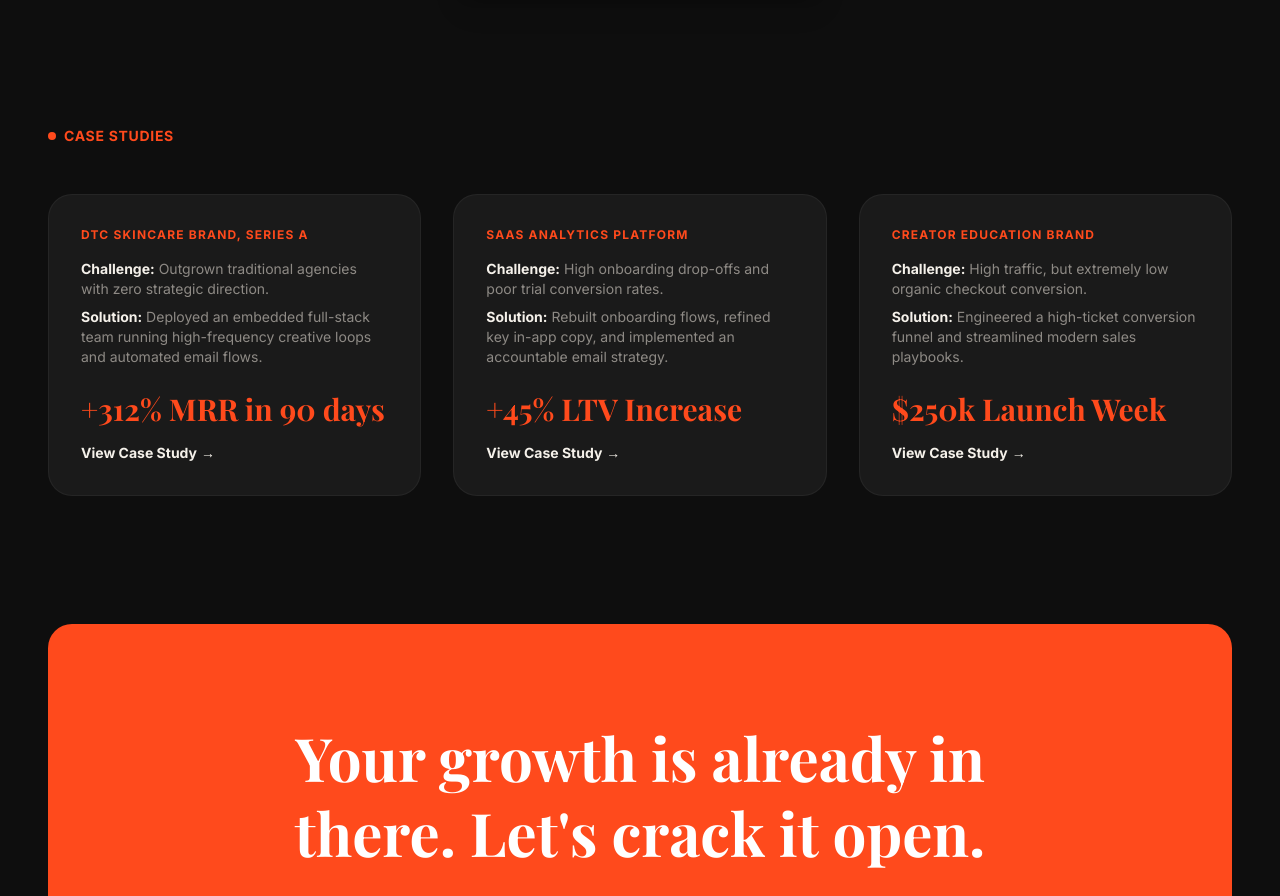
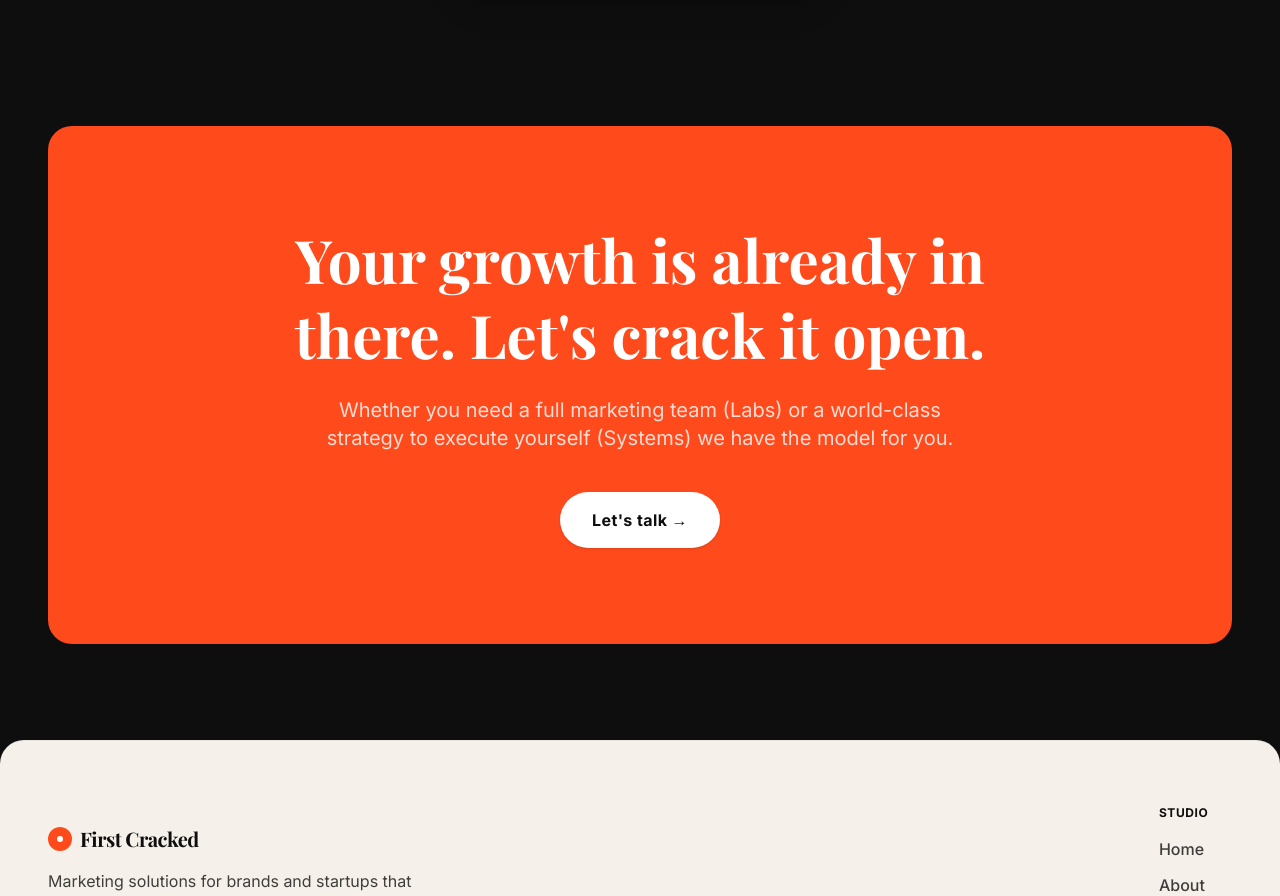
Before and after one commit to thedanielwilliams/firstcracked, a Next.js app: page / in a window 1280 px wide. Shown: the part 5005-5901 px from the top of the page. Built offline with nearby package versions, Linux system fonts and the light colour scheme; a web font is replaced by a local one.

Commit message:
refactor: remove case studies, simplify founder section, and update team member details

```diff
--- a/src/app/about/page.tsx
+++ b/src/app/about/page.tsx
@@ -53,9 +53,9 @@
         </motion.div>
       </section>
 
-      {/* Founder Story & Photo */}
+      {/* Founder Story */}
       <section className="px-6 md:px-12 max-w-7xl mx-auto w-full">
-        <div className="grid grid-cols-1 md:grid-cols-2 gap-16 items-center">
+        <div className="max-w-4xl mx-auto">
 
           {/* Founder Story (Step 19 - 200 words) */}
           <motion.div
@@ -82,36 +82,6 @@
             </div>
           </motion.div>
 
-          {/* Founder Photo Placeholder with Burnt Orange glow (Step 19) */}
-          <motion.div
-            initial="hidden" whileInView="visible" viewport={{ once: true }} variants={FADE_UP}
-            className="bg-[var(--color-brand-gray)] border border-white/10 rounded-3xl p-8 flex flex-col justify-between h-[450px] relative overflow-hidden group shadow-2xl"
-          >
-            {/* Visual background duotone details */}
-            <div className="absolute inset-0 bg-[var(--color-brand-accent)]/5 mix-blend-color z-10 pointer-events-none"></div>
-            <div className="absolute -bottom-10 -right-10 w-48 h-48 bg-[var(--color-brand-accent)]/20 rounded-full blur-3xl group-hover:bg-[var(--color-brand-accent)]/30 transition-all duration-700"></div>
-
-            <div className="flex items-center gap-2 text-xs font-bold uppercase tracking-wider text-[var(--color-brand-accent)] z-10">
-              <span className="w-1.5 h-1.5 rounded-full bg-[var(--color-brand-accent)]"></span>
-              Founder
-            </div>
-
-            <div className="w-full flex justify-center py-6 relative z-10">
-              <svg className="w-48 h-48 text-[var(--color-brand-accent)]" viewBox="0 0 100 100" fill="none">
-                {/* Premium stylized outline bust of founder */}
-                <circle cx="50" cy="35" r="16" stroke="currentColor" strokeWidth="2" />
-                <path d="M22 80 C22 60, 32 58, 50 58 C68 58, 78 60, 78 80" stroke="currentColor" strokeWidth="2" strokeLinecap="round" />
-                {/* Split line */}
-                <path d="M50 15 L50 85" stroke="#F5F1EA" strokeWidth="1.5" strokeDasharray="3 3" />
-              </svg>
-            </div>
-
-            <div className="relative z-10">
-              <h4 className="text-2xl font-bold font-heading text-[var(--color-brand-offwhite)]">Daniel Williams</h4>
-              <p className="text-sm text-[var(--color-brand-gray-dark)]">Founder & Strategy Director</p>
-            </div>
-          </motion.div>
-
         </div>
       </section>
 
@@ -125,9 +95,9 @@
         <div className="grid grid-cols-1 md:grid-cols-3 gap-8">
           {[
             {
-              name: "Daniel Williams",
+              name: "Zahra Williams",
               role: "Founder & Strategy Lead",
-              initials: "DW",
+              initials: "ZW",
               desc: "Former growth marketer focused on architecting embedded marketing teams and business playbooks."
             },
             {
--- a/src/app/labs/page.tsx
+++ b/src/app/labs/page.tsx
@@ -74,7 +74,7 @@
 
         <motion.div
           initial="hidden" whileInView="visible" viewport={{ once: true, margin: "-100px" }} variants={STAGGER}
-          className="grid grid-cols-1 md:grid-cols-3 gap-6"
+          className="grid grid-cols-1 md:grid-cols-2 gap-6"
         >
           {/* Desk Image - Grayscale and Orange graded */}
           <motion.div variants={FADE_UP} className="rounded-3xl overflow-hidden relative h-[300px] md:h-auto md:aspect-square border border-white/10 group">
@@ -86,31 +86,6 @@
             <h3 className="text-2xl md:text-3xl font-heading font-bold leading-tight text-[var(--color-brand-offwhite)]">
               We become your marketing team. Embedded, accountable, and focused purely on revenue-generating activities.
             </h3>
-          </motion.div>
-
-          {/* Step 17: Replace scrabble tiles with cracked safe vector */}
-          <motion.div variants={FADE_UP} className="bg-[var(--color-brand-gray)] border border-white/5 rounded-3xl p-8 flex flex-col justify-between h-[300px] md:h-auto md:aspect-square relative overflow-hidden group">
-            <div className="flex items-center gap-2 text-xs font-bold uppercase tracking-wider text-[var(--color-brand-accent)]">
-              <span className="w-1.5 h-1.5 rounded-full bg-[var(--color-brand-accent)]"></span>
-              Cracked Safe Metaphor
-            </div>
-
-            <div className="w-full h-36 flex items-center justify-center">
-              <svg className="w-32 h-32 text-[var(--color-brand-accent)] transition-transform duration-500 group-hover:scale-105" viewBox="0 0 100 100" fill="none">
-                {/* Safe outline */}
-                <rect x="25" y="20" width="50" height="60" rx="6" stroke="currentColor" strokeWidth="2" />
-                <circle cx="50" cy="50" r="14" stroke="currentColor" strokeWidth="2" />
-                {/* Safe crack lines */}
-                <path d="M25 40 L40 45 L35 55 L50 50" stroke="currentColor" strokeWidth="2" />
-                {/* Beams of light shining out */}
-                <line x1="50" y1="50" x2="10" y2="10" stroke="#F5F1EA" strokeWidth="1.5" strokeDasharray="3 3" />
-                <line x1="50" y1="50" x2="90" y2="10" stroke="#F5F1EA" strokeWidth="1.5" strokeDasharray="3 3" />
-                <line x1="50" y1="50" x2="90" y2="90" stroke="#F5F1EA" strokeWidth="1.5" strokeDasharray="3 3" />
-                <line x1="50" y1="50" x2="10" y2="90" stroke="#F5F1EA" strokeWidth="1.5" strokeDasharray="3 3" />
-              </svg>
-            </div>
-
-            <p className="text-xs text-[var(--color-brand-gray-dark)] leading-tight">Embedding and unlocking value inside structural safes.</p>
           </motion.div>
         </motion.div>
       </section>
--- a/src/app/page.tsx
+++ b/src/app/page.tsx
@@ -430,54 +430,6 @@
         </div>
       </section>
 
-      {/* Case Studies Section */}
-      <section className="px-6 md:px-12 max-w-7xl mx-auto w-full">
-        <div className="flex items-center gap-2 text-sm font-bold uppercase tracking-wider text-[var(--color-brand-accent)] mb-12">
-          <span className="w-2 h-2 rounded-full bg-[var(--color-brand-accent)]"></span>
-          Case Studies
-        </div>
-
-        <div className="grid grid-cols-1 md:grid-cols-3 gap-8">
-          {[
-            {
-              type: "DTC Skincare Brand, Series A",
-              challenge: "Outgrown traditional agencies with zero strategic direction.",
-              solution: "Deployed an embedded full-stack team running high-frequency creative loops and automated email flows.",
-              result: "+312% MRR in 90 days",
-              slug: "skincare"
-            },
-            {
-              type: "SaaS Analytics Platform",
-              challenge: "High onboarding drop-offs and poor trial conversion rates.",
-              solution: "Rebuilt onboarding flows, refined key in-app copy, and implemented an accountable email strategy.",
-              result: "+45% LTV Increase",
-              slug: "saas"
-            },
-            {
-              type: "Creator Education Brand",
-              challenge: "High traffic, but extremely low organic checkout conversion.",
-              solution: "Engineered a high-ticket conversion funnel and streamlined modern sales playbooks.",
-              result: "$250k Launch Week",
-              slug: "creator"
-            }
-          ].map((cs, idx) => (
-            <div key={idx} className="bg-[var(--color-brand-gray)] border border-white/5 rounded-3xl p-8 flex flex-col justify-between hover:border-[var(--color-brand-accent)]/30 transition-all duration-300 group">
-              <div>
-                <span className="text-xs uppercase tracking-widest text-[var(--color-brand-accent)] font-bold mb-4 block">{cs.type}</span>
-                <p className="text-[var(--color-brand-gray-dark)] text-sm mb-2"><strong className="text-[var(--color-brand-offwhite)]">Challenge:</strong> {cs.challenge}</p>
-                <p className="text-[var(--color-brand-gray-dark)] text-sm mb-6"><strong className="text-[var(--color-brand-offwhite)]">Solution:</strong> {cs.solution}</p>
-              </div>
-              <div>
-                <div className="text-2xl md:text-3xl font-heading font-bold text-[var(--color-brand-accent)] mb-4">{cs.result}</div>
-                <Link href={`/work/${cs.slug}`} className="text-sm font-bold text-[var(--color-brand-offwhite)] hover:text-[var(--color-brand-accent)] transition-colors flex items-center gap-1">
-                  View Case Study
-                  <span className="transform translate-x-0 group-hover:translate-x-1 transition-transform">→</span>
-                </Link>
-              </div>
-            </div>
-          ))}
-        </div>
-      </section>
 
       {/* Pre-Footer CTA */}
       <section className="px-6 md:px-12 max-w-7xl mx-auto w-full mb-12">
```
